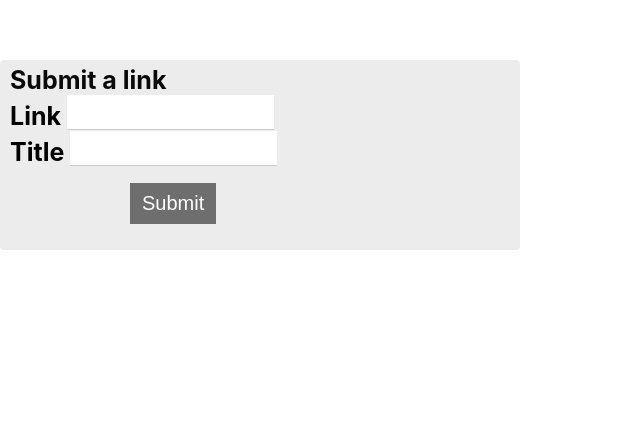
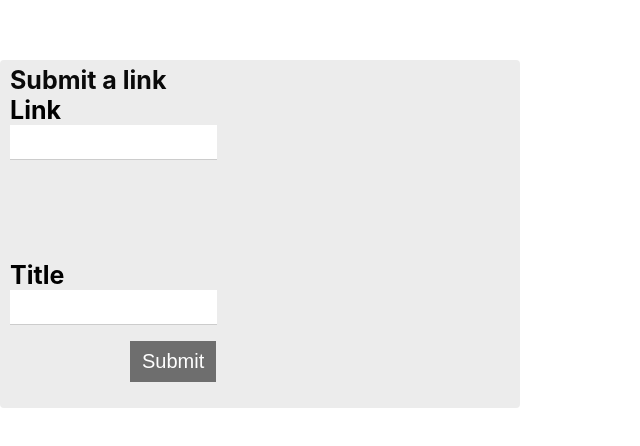
Before and after one commit to AmmanMeb/Fullstack, a React (Create React App) app in the folder Client/: page /SubmitPage in a window 1280 px wide. Shown: the part 196-642 px from the top of the page, without its empty margins (0-640 px from the left). Built offline with nearby package versions, Linux system fonts and the light colour scheme.

Commit message:
Add files via upload

```diff
--- a/Client/src/components/submitPageComponents/submitPage.scss
+++ b/Client/src/components/submitPageComponents/submitPage.scss
@@ -45,6 +45,12 @@ input {
     font-size: $defaultfontsize;
     font-weight: $defaultfontweight;
   }
+  input, label {
+    display: block;
+  }
+  .label-1 {
+    padding-bottom: 20%;
+  }
 
   .type {
     width: 500px;
```
